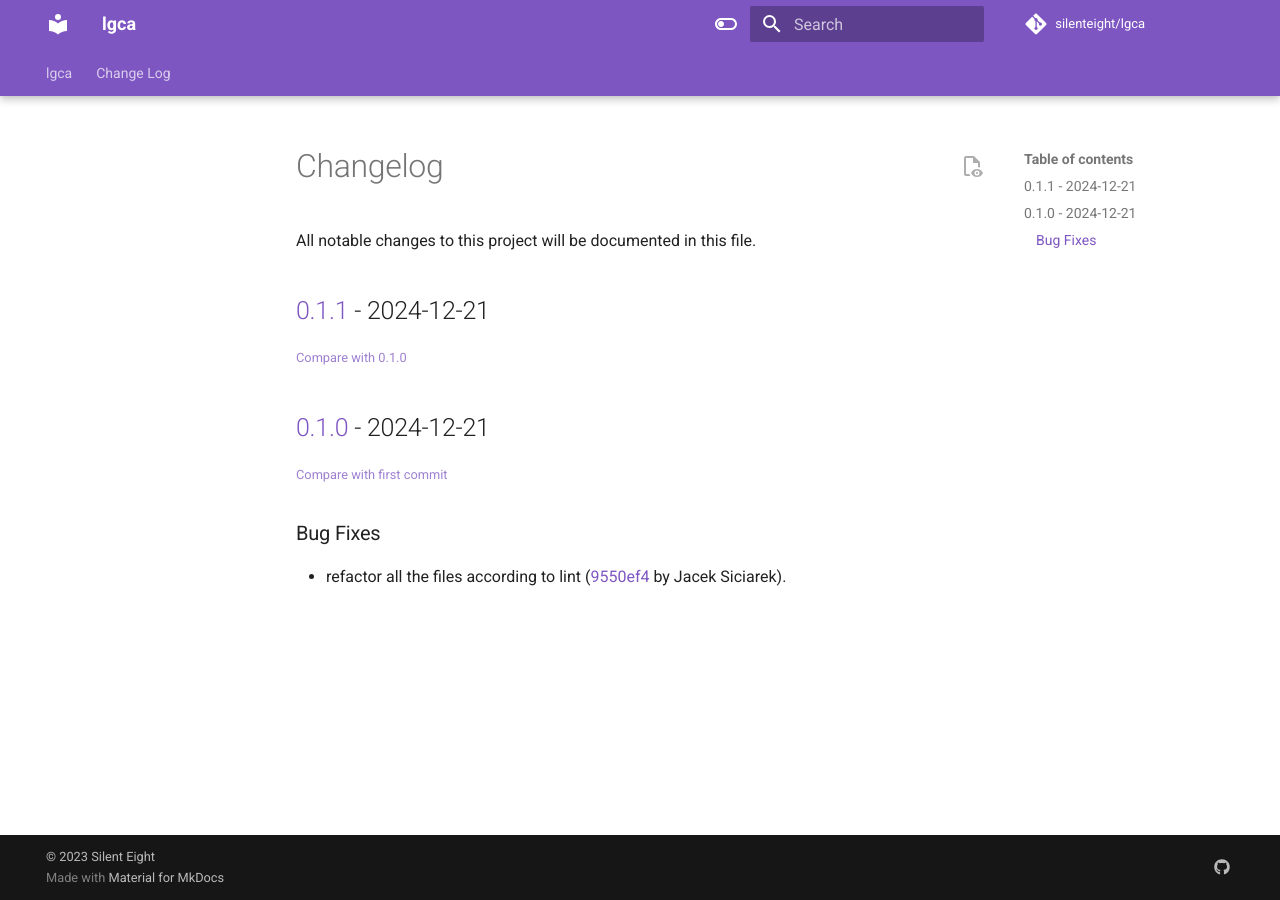
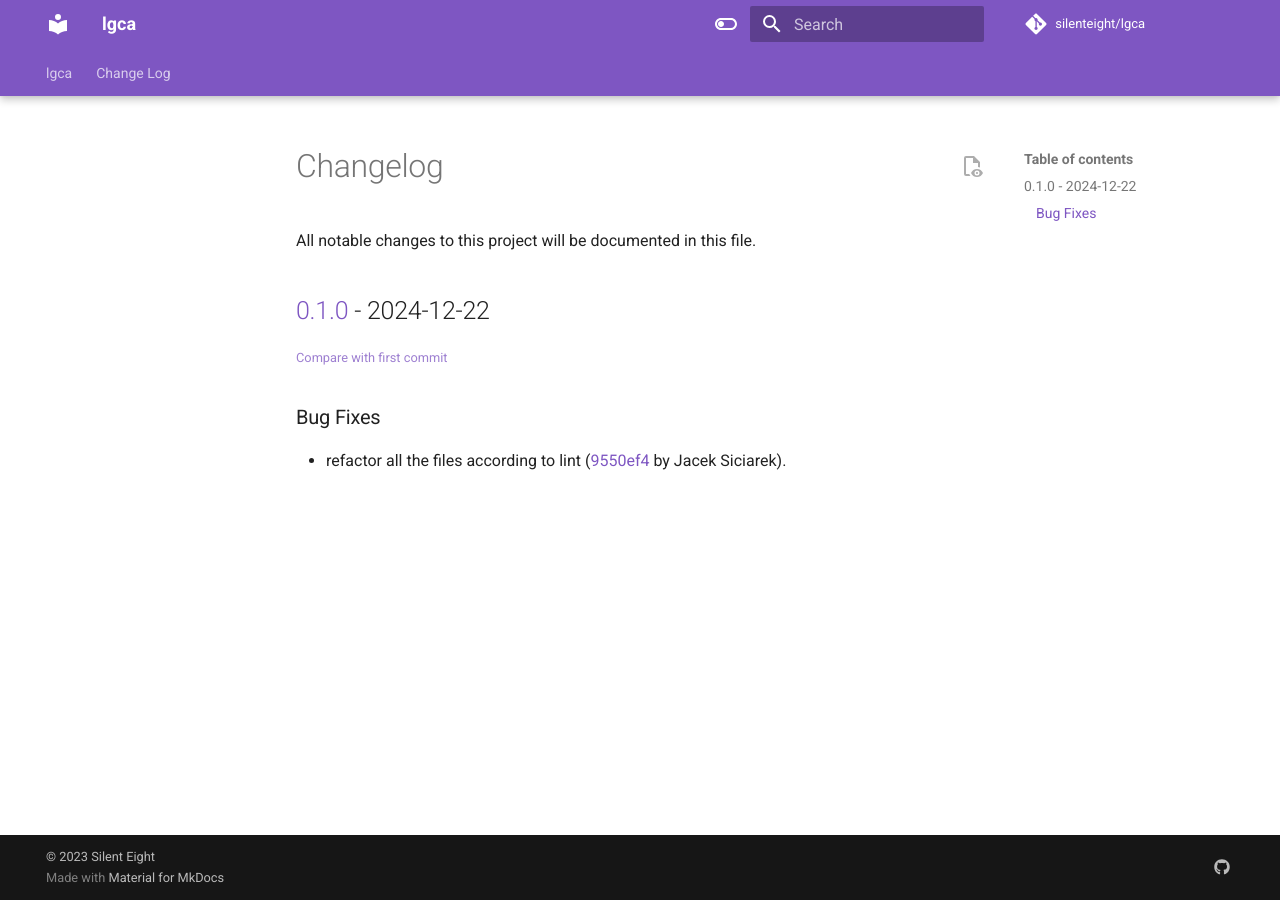
Before and after one commit to siciarek/lgca, an MkDocs documentation site: the page built from docs/changelog.md, in a window 1280 px wide. Built offline with MkDocs 1.6.1 and Material for MkDocs 9.7.7, drawn with Linux system fonts in a browser that asks for light colours; comment, search, counter and statistics services are not loaded.

Commit message:
docs: update changelog

```diff
--- a/docs/changelog.md
+++ b/docs/changelog.md
@@ -3,11 +3,7 @@
 All notable changes to this project will be documented in this file.
 
 <!-- insertion marker -->
-## [0.1.1](https://github.com/siciarek/lgca/tags/0.1.1) - 2024-12-21
-
-<small>[Compare with 0.1.0](https://github.com/siciarek/lgca/compare/0.1.0...0.1.1)</small>
-
-## [0.1.0](https://github.com/siciarek/lgca/tags/0.1.0) - 2024-12-21
+## [0.1.0](https://github.com/siciarek/lgca/releases/tag/0.1.0) - 2024-12-22
 
 <small>[Compare with first commit](https://github.com/siciarek/lgca/compare/dc97d553495089fbe14ea836e2008177ec851658...0.1.0)</small>
 
```
